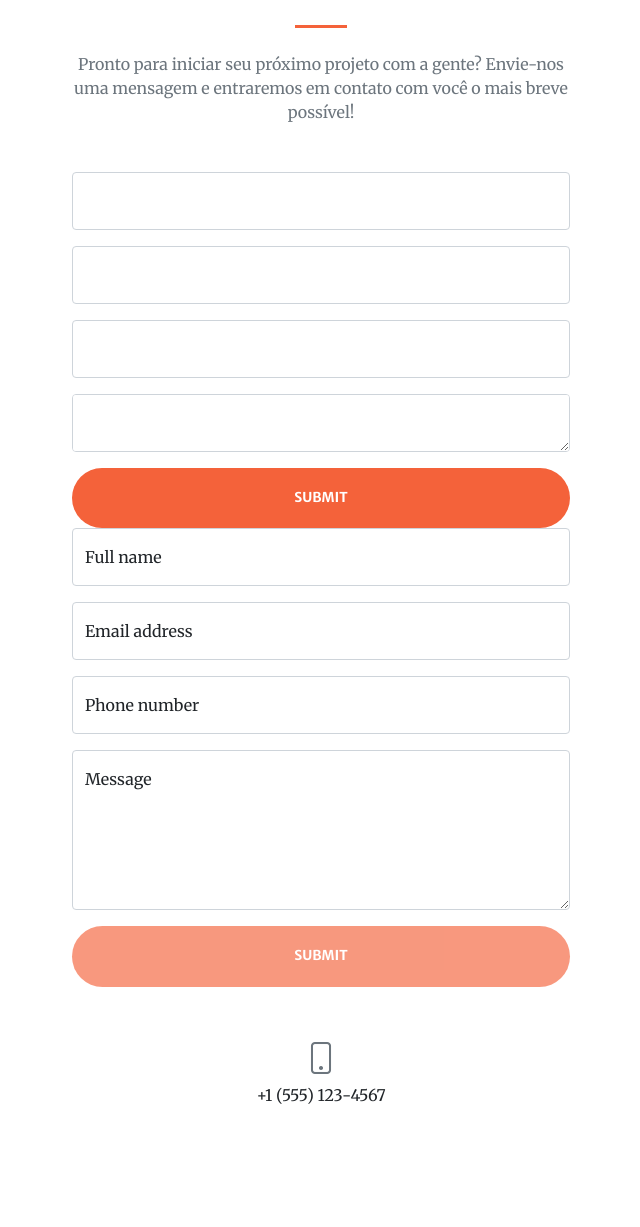
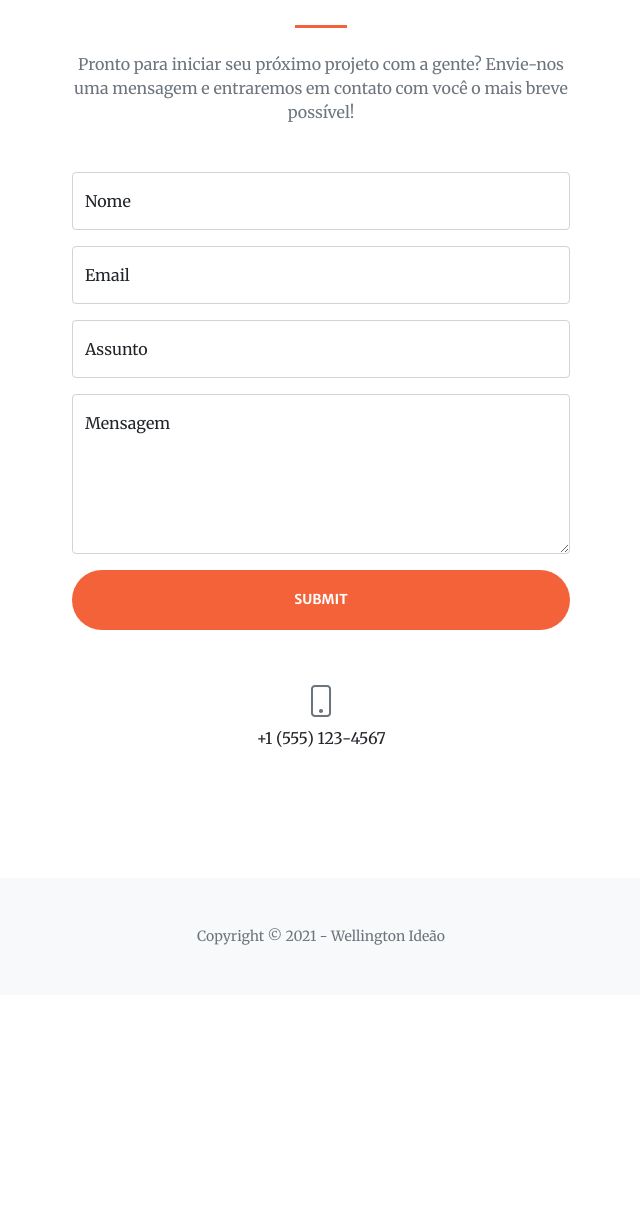
Before and after one commit to WellingtonIdeao/portfolio-site-one-page, a Django app: page / in a window 1280 px wide. Shown: the part 2587-3814 px from the top of the page, without its empty margins (319-959 px from the left). After the commit the page ends 3532 px from the top, so only its background shows below. Run offline with Django 3.2, Linux system fonts and the light colour scheme; some libraries are stand-ins or nearby versions.

Commit message:
add boostrap class on contact form

```diff
--- a/portfolio/templates/portfolio/index.html
+++ b/portfolio/templates/portfolio/index.html
@@ -172,70 +172,45 @@
                 </div>
                 <div class="row gx-4 gx-lg-5 justify-content-center mb-5">
                     <div class="col-lg-6">
-                        <!-- * * * * * * * * * * * * * * *-->
-                        <!-- * * SB Forms Contact Form * *-->
-                        <!-- * * * * * * * * * * * * * * *-->
-                        <!-- This form is pre-integrated with SB Forms.-->
-                        <!-- To make this form functional, sign up at-->
-                        <!-- https://startbootstrap.com/solution/contact-forms-->
-                        <!-- to get an API token!-->
-                        <form method="post">
+                        <!--Contact Form -->
+                        <form id="contactForm" method="post" class="needs-validation" novalidate>
                             {% csrf_token %}
+                            <!-- FieldSet -->
                             <fieldset>
-                                {% for field in form %}
-                                <div class="form-floating mb-3">
-                                    {{field|add_class:"form-control"}}
-                                </div>
-                            </fieldset>
-                                {% endfor %}
-                            <div class="d-grid"><button class="btn btn-primary btn-xl " id="submitButton1" type="submit">Submit</button></div>
-                        </form>
-                        <form id="contactForm" data-sb-form-api-token="API_TOKEN">
+                                {{form.non_field_errors }}
                                 <!-- Name input-->
                                 <div class="form-floating mb-3">
-                                <input class="form-control" id="name" type="text" placeholder="Enter your name..." data-sb-validations="required" />
-                                <label for="name">Full name</label>
-                                <div class="invalid-feedback" data-sb-feedback="name:required">A name is required.</div>
-                            </div>
+                                    {% render_field form.name class="form-control" placeholder="Enter your name..."  %}
+                                    <label for={{form.name.id_for_label}}>Nome</label>
+                                    {{form.name.errors}}
+                                    <div class="invalid-feedback">Preencha o nome.</div>
+                                </div> <!-- /Name input-->
                                 <!-- Email address input-->
                                 <div class="form-floating mb-3">
-                                <input class="form-control" id="email" type="email" placeholder="name@example.com" data-sb-validations="required,email" />
-                                <label for="email">Email address</label>
-                                <div class="invalid-feedback" data-sb-feedback="email:required">An email is required.</div>
-                                <div class="invalid-feedback" data-sb-feedback="email:email">Email is not valid.</div>
-                            </div>
-                            <!-- Phone number input-->
+                                    {% render_field form.email class="form-control" placeholder="name@example.com" %}
+                                    <label for={{form.email.id_for_label}}>Email</label>
+                                    {{form.email.errors }}
+                                    <div class="invalid-feedback">Preencha o email.</div>
+                                </div> <!-- /Email address input -->
+                                <!-- Subject input-->
                                 <div class="form-floating mb-3">
-                                <input class="form-control" id="phone" type="tel" placeholder="(123) 456-7890" data-sb-validations="required" />
-                                <label for="phone">Phone number</label>
-                                <div class="invalid-feedback" data-sb-feedback="phone:required">A phone number is required.</div>
-                            </div>
+                                    {% render_field form.subject class="form-control" placeholder="name@example.com" %}
+                                     <label for={{form.subject.id_for_label}}>Assunto</label>
+                                    {{form.subject.errors}}
+                                    <div class="invalid-feedback">Preencha o assunto.</div>
+                                </div><!-- /Subject input-->
                                 <!-- Message input-->
                                 <div class="form-floating mb-3">
-                                <textarea class="form-control" id="message" type="text" placeholder="Enter your message here..." style="height: 10rem" data-sb-validations="required"></textarea>
-                                <label for="message">Message</label>
-                                <div class="invalid-feedback" data-sb-feedback="message:required">A message is required.</div>
-                            </div>
-                            <!-- Submit success message-->
-                            <!---->
-                            <!-- This is what your users will see when the form-->
-                            <!-- has successfully submitted-->
-                            <div class="d-none" id="submitSuccessMessage">
-                                <div class="text-center mb-3">
-                                    <div class="fw-bolder">Form submission successful!</div>
-                                    To activate this form, sign up at
-                                    <br />
-                                    <a href="https://startbootstrap.com/solution/contact-forms">https://startbootstrap.com/solution/contact-forms</a>
-                                </div>
-                            </div>
-                            <!-- Submit error message-->
-                            <!---->
-                            <!-- This is what your users will see when there is-->
-                            <!-- an error submitting the form-->
-                            <div class="d-none" id="submitErrorMessage"><div class="text-center text-danger mb-3">Error sending message!</div></div>
-                            <!-- Submit Button-->
-                            <div class="d-grid"><button class="btn btn-primary btn-xl disabled" id="submitButton" type="submit">Submit</button></div>
-                        </form>
+                                    {% render_field form.message class="form-control" placeholder="Enter your message here..." style="height: 10rem" %}
+                                    <label for={{form.message.id_for_label}}>Mensagem</label>
+                                    {{form.message.errors}}
+                                    <div class="invalid-feedback">Preencha a mensagem.</div>
+                                </div> <!-- /Message input-->
+                            </fieldset> <!-- /FieldSet-->
+                            <!-- Submit input -->
+                            <div class="d-grid"><button class="btn btn-primary btn-xl " id="submitButton" type="submit">Submit</button></div>
+                            <!-- /Submit input -->
+                        </form> <!-- /Contact Form -->
                     </div>
                 </div>
                 <div class="row gx-4 gx-lg-5 justify-content-center">
@@ -245,11 +220,12 @@
                     </div>
                 </div>
             </div>
-        </section>
+        </section> <!-- /Contact -->
         <!-- Footer-->
         <footer class="bg-light py-5">
             <div class="container px-4 px-lg-5"><div class="small text-center text-muted">Copyright &copy; 2021 - Wellington Ideão</div></div>
-        </footer>
+        </footer> <!-- /Footer -->
+
         <!-- Bootstrap core JS-->
         <script src="https://cdn.jsdelivr.net/npm/bootstrap@5.0.1/dist/js/bootstrap.bundle.min.js"></script>
         <!-- SimpleLightbox plugin JS-->
@@ -261,5 +237,27 @@
         <!-- * * Activate your form at https://startbootstrap.com/solution/contact-forms * *-->
         <!-- * * * * * * * * * * * * * * * * * * * * * * * * * * * * * * * * * * * * * * * *-->
         <script src="https://cdn.startbootstrap.com/sb-forms-latest.js"></script>
+        <script>
+            // Example starter JavaScript for disabling form submissions if there are invalid fields
+            (function () {
+            'use strict'
+
+              // Fetch all the forms we want to apply custom Bootstrap validation styles to
+              var forms = document.querySelectorAll('.needs-validation')
+
+              // Loop over them and prevent submission
+              Array.prototype.slice.call(forms)
+                .forEach(function (form) {
+                  form.addEventListener('submit', function (event) {
+                    if (!form.checkValidity()) {
+                      event.preventDefault()
+                      event.stopPropagation()
+                    }
+
+                    form.classList.add('was-validated')
+                  }, false)
+                })
+            })()
+        </script>
     </body>
 </html>
--- a/portfolio/views.py
+++ b/portfolio/views.py
@@ -1,4 +1,5 @@
 from django.shortcuts import render
+from django.urls import reverse_lazy
 from .forms import ContactForm
 from django.views.generic.edit import CreateView
 
@@ -8,4 +9,4 @@ from django.views.generic.edit import CreateView
 class Index(CreateView):
     form_class = ContactForm
     template_name = 'portfolio/index.html'
-    success_url = '/thanks/'
+    success_url = reverse_lazy('portfolio:index')
```
Also changed, not shown: portfolio/static/portfolio/js/scripts.js (line endings or trailing spaces). Lines whose indentation alone changed are shown as unchanged.
